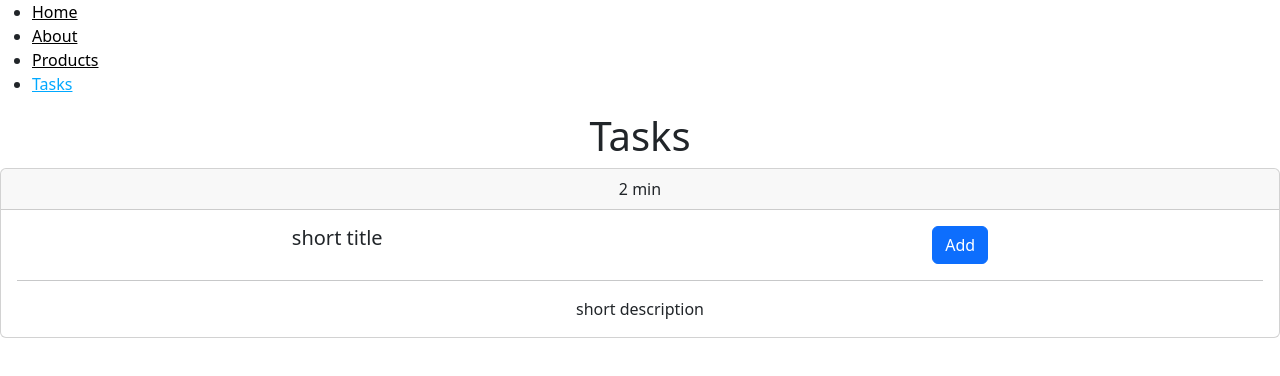
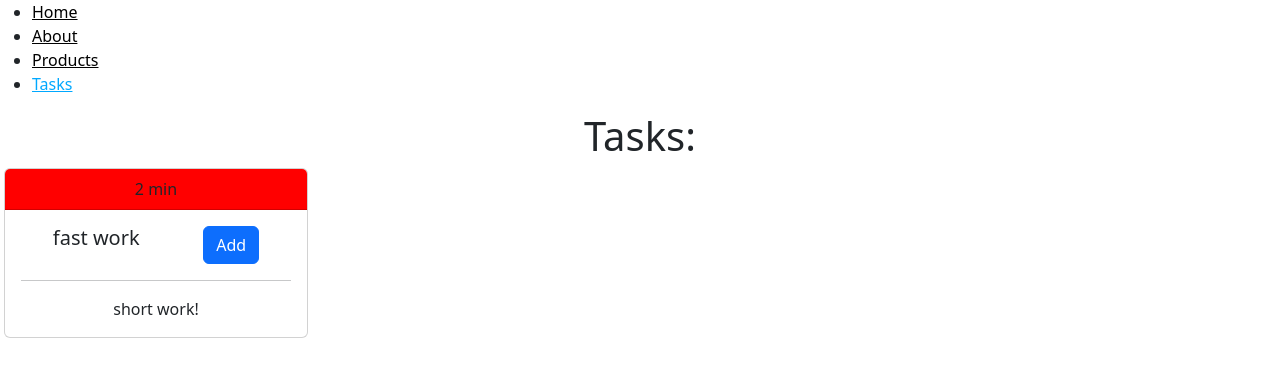
Before and after one commit to Sharnu10/journal, a React (Create React App) app in the folder j_react/: page /tasks in a window 1280 px wide. Shown: the top 376 px of the page. Built offline with nearby package versions, Linux system fonts and the light colour scheme.

Commit message:
Created card and style to element
- Created card comp.
- Added key to map list.
- Created scss variable & utility file.

```diff
--- a/j_react/src/components/NavBar.js
+++ b/j_react/src/components/NavBar.js
@@ -12,7 +12,9 @@ const NavBar = () => {
     <nav>
       <ul>
         {navList.map((item) => (
-          <li> {<NavLink to={item.path}>{item.name}</NavLink>} </li>
+          <li key={item.name}>
+            {<NavLink to={item.path}>{item.name}</NavLink>}{" "}
+          </li>
         ))}
       </ul>
     </nav>
--- /dev/null
+++ b/j_react/src/components/card.js
@@ -0,0 +1,25 @@
+import "../styles/utility.scss";
+
+export default function Card({ cardData, cardStyle }) {
+  const getPriorityColor = (cardData) => {
+    return `card-header priority-${cardData.priority}`;
+  };
+
+  return (
+    <div className="card m-1" style={{ width: cardStyle.width }}>
+      <div className={getPriorityColor(cardData)}> {cardData.headerText}</div>
+
+      <div className="card-body">
+        <div className="d-flex justify-content-around">
+          <h5 className="card-title">{cardData.title}</h5>
+
+          <button className="btn btn-primary">Add</button>
+        </div>
+
+        <hr />
+
+        <p className="card-text">{cardData.description}</p>
+      </div>
+    </div>
+  );
+}
--- a/j_react/src/components/tasks.js
+++ b/j_react/src/components/tasks.js
@@ -1,27 +1,25 @@
+import Card from "./card";
+
 export default function Tasks() {
-  const cardData = {
+  const data = {
+    id: 1,
     headerText: "2 min",
-    title: "short title",
-    description: "short description",
+    priority: "high",
+    title: "fast work",
+    category: ["2 mins"],
+    description: "short work!",
+  };
+
+  const style = {
+    width: "19rem",
   };
 
   return (
     <>
-      <h1>Tasks</h1>
-      <div className="card">
-        <div className="card-header"> {cardData.headerText}</div>
+      <h1>Tasks: </h1>
 
-        <div className="card-body">
-          <div className="d-flex justify-content-around">
-            <h5 className="card-title">{cardData.title}</h5>
-
-            <button className="btn btn-primary">Add</button>
-          </div>
-
-          <hr />
-
-          <p className="card-text">{cardData.description}</p>
-        </div>
+      <div>
+        <Card cardData={data} cardStyle={style} />
       </div>
     </>
   );
--- /dev/null
+++ b/j_react/src/styles/utility.scss
@@ -0,0 +1,17 @@
+@use "./variables" as vars;
+
+$status-priority: (
+  "high": vars.$red,
+  "medium": vars.$yellow,
+  "low": vars.$green,
+);
+
+@each $priority, $color in $status-priority {
+  .priority-#{$priority} {
+    background-color: $color;
+  }
+}
+
+.priority-high {
+  background-color: red;
+}
--- /dev/null
+++ b/j_react/src/styles/variables.scss
@@ -0,0 +1,4 @@
+// color
+$red: #f11717;
+$yellow: #f1f117;
+$green: #17f117;
```
